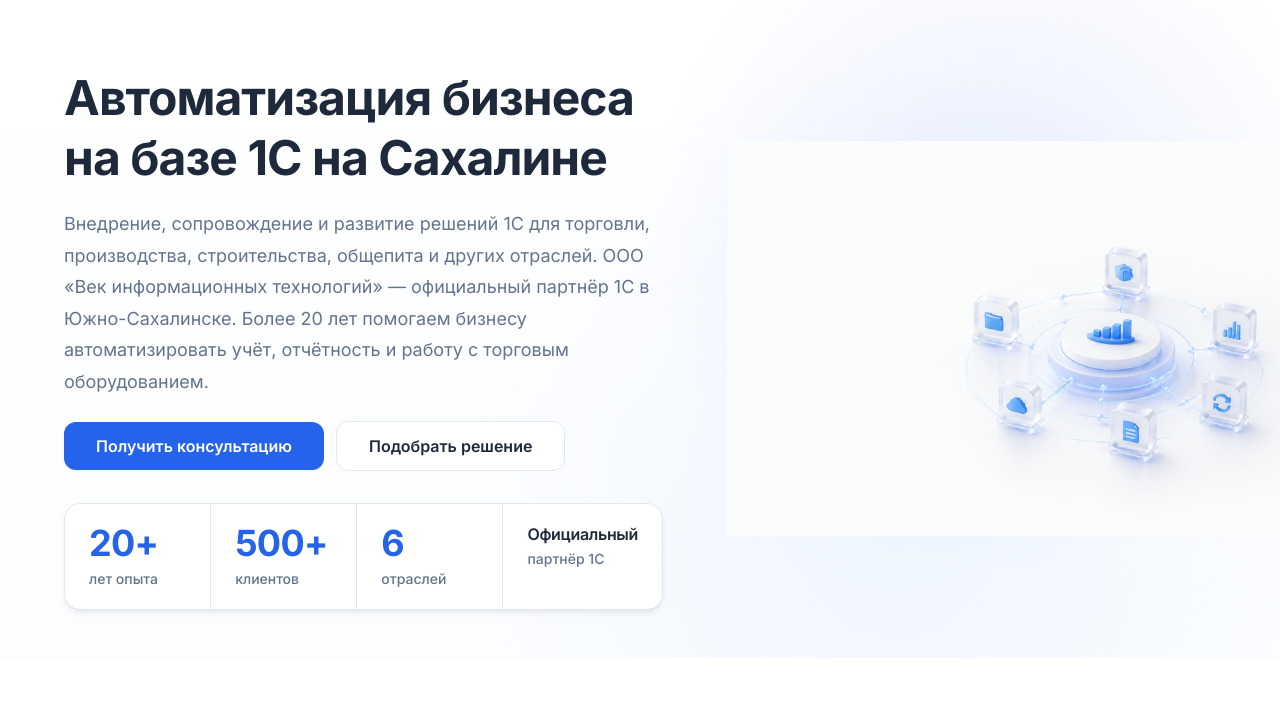
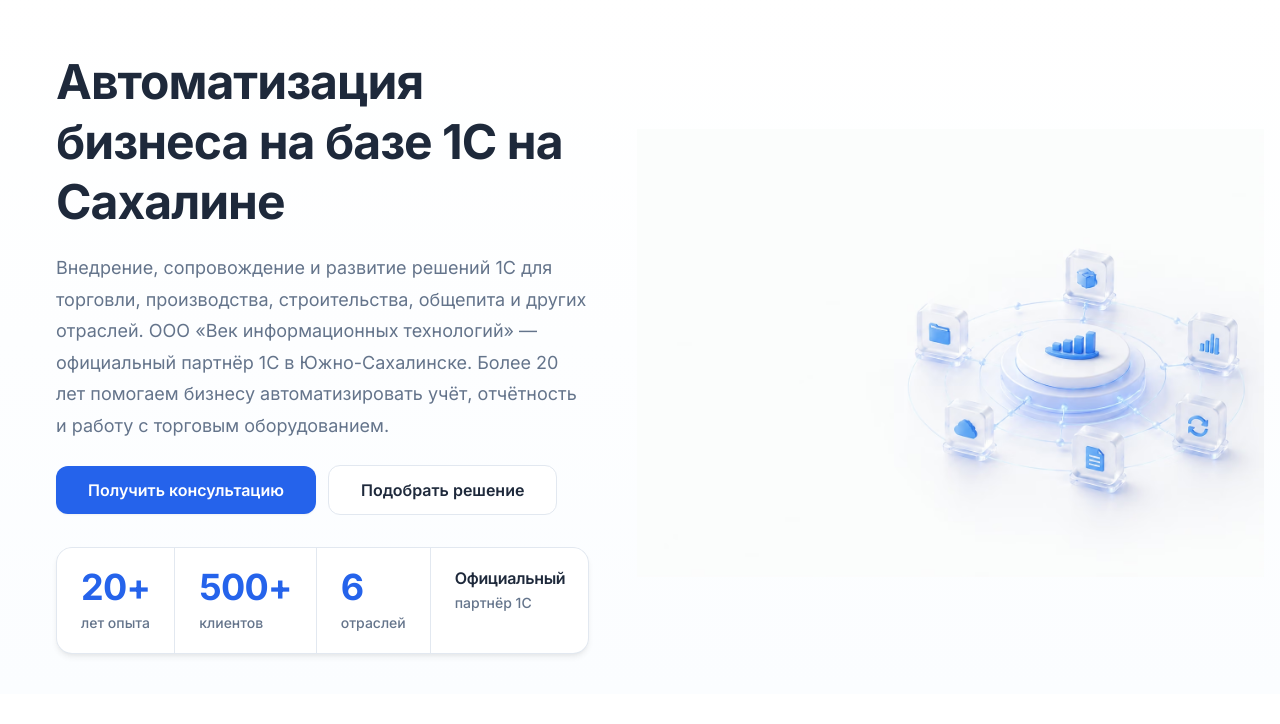
Before and after one commit to aleksandrazayac-ai/vit-website, a plain HTML site: page pages/index.html in a window 1280 px wide. Shown: the part 76-800 px from the top of the page. Drawn offline with Linux system fonts and the light colour scheme.

Commit message:
дизайн херо всех страниw исправление ошибок

```diff
--- a/css/main.css
+++ b/css/main.css
@@ -2,4 +2,4 @@
 @import 'base.css';
 @import 'components.css';
 @import 'layout.css';
-@import 'pages.css?v=20260728b';
+@import 'pages.css?v=20260729c';
--- a/css/pages.css
+++ b/css/pages.css
@@ -1,23 +1,33 @@
-/* Hero */
+/* Hero (главная) */
 .hero {
+  position: relative;
   padding-block: var(--space-12) var(--space-10);
   overflow: hidden;
-  background:
-    radial-gradient(circle at 78% 35%, rgba(37, 99, 235, 0.1), transparent 32%),
-    radial-gradient(circle at 70% 75%, rgba(59, 130, 246, 0.07), transparent 42%),
-    linear-gradient(180deg, #ffffff, #fbfdff);
-}
-
-.hero__inner {
-  display: flex;
-  flex-direction: column;
-  gap: var(--space-10);
-  align-items: center;
-  text-align: center;
+  background: linear-gradient(180deg, #ffffff 0%, #fbfdff 100%);
+}
+
+.hero__container {
+  display: grid;
+  grid-template-columns: minmax(0, 1fr);
+  gap: var(--space-8);
+  align-items: stretch;
+  width: 100%;
+  max-width: var(--container-max);
+  margin-inline: auto;
+  padding-inline: var(--space-4);
 }
 
 .hero__content {
   max-width: 640px;
+  text-align: center;
+  margin-inline: auto;
+}
+
+@media (min-width: 768px) {
+  .hero__content {
+    text-align: left;
+    margin-inline: 0;
+  }
 }
 
 .hero__title {
@@ -49,9 +59,22 @@
 }
 
 .hero__visual {
+  position: relative;
+  min-height: 0;
+  background: transparent;
+  overflow: hidden;
+}
+
+.hero__visual picture {
+  display: block;
   width: 100%;
-  display: flex;
-  justify-content: center;
+  height: 100%;
+}
+
+.hero__visual img {
+  display: block;
+  width: 100%;
+  height: auto;
 }
 
 .hero-illustration {
@@ -64,12 +87,6 @@
   width: 100%;
   height: auto;
   display: block;
-}
-
-.industries-section__illustration {
-  display: flex;
-  justify-content: center;
-  margin-bottom: var(--space-10);
 }
 
 /* Legacy hero mockup (other pages / fallback) */
@@ -295,19 +312,21 @@
 
 @media (min-width: 768px) {
   .hero {
-    padding-block: var(--space-20) var(--space-12);
-  }
-
-  .hero__inner {
-    flex-direction: row;
+    padding-block: var(--space-16) var(--space-10);
+  }
+
+  .hero__container {
+    grid-template-columns: minmax(0, 1fr) minmax(360px, 1.05fr);
+    gap: clamp(var(--space-6), 2.5vw, var(--space-10));
+    align-items: stretch;
     text-align: left;
-    gap: var(--space-12);
-    align-items: center;
   }
 
   .hero__content {
-    flex: 1;
     max-width: none;
+    align-self: center;
+    text-align: left;
+    margin-inline: 0;
   }
 
   .hero__title {
@@ -323,13 +342,23 @@
   }
 
   .hero__visual {
-    flex: 1;
-    max-width: none;
-    order: 2;
-  }
-
-  .hero__content {
-    order: 1;
+    --hero-bleed: max(var(--space-4), (100vw - var(--container-max)) / 2);
+    align-self: stretch;
+    min-height: 100%;
+    margin-right: calc(-1 * var(--hero-bleed));
+    width: calc(100% + var(--hero-bleed));
+  }
+
+  .hero__visual picture {
+    min-height: 100%;
+  }
+
+  .hero__visual img {
+    width: 100%;
+    height: 100%;
+    min-height: 420px;
+    object-fit: contain;
+    object-position: center right;
   }
 
   .hero-bento {
@@ -354,19 +383,13 @@
 }
 
 @media (min-width: 1200px) {
-  .hero__inner {
-    gap: var(--space-10);
-    align-items: center;
-  }
-
-  .hero__content {
-    flex: 0 0 52%;
-    max-width: 52%;
-  }
-
-  .hero__visual {
-    flex: 0 0 48%;
-    max-width: 48%;
+  .hero__container {
+    grid-template-columns: minmax(0, 1fr) minmax(520px, 1.1fr);
+  }
+
+  .hero__visual img {
+    min-height: 480px;
+    object-position: center right;
   }
 }
 
@@ -375,8 +398,8 @@
     font-size: var(--font-size-5xl);
   }
 
-  .hero__inner {
-    gap: var(--space-16);
+  .hero__container {
+    gap: var(--space-12);
   }
 
   .hero-bento__value {
@@ -393,19 +416,30 @@
     padding-block: var(--space-8) var(--space-6);
   }
 
-  .hero__inner {
-    flex-direction: column;
-    gap: var(--space-8);
+  .hero__container {
+    gap: var(--space-6);
   }
 
   .hero__content {
-    order: 1;
+    text-align: center;
+    max-width: none;
+    margin-inline: auto;
   }
 
   .hero__visual {
+    width: 100%;
+    max-width: none;
+    margin: 0;
     order: 2;
+  }
+
+  .hero__visual img {
     width: 100%;
-    max-width: min(100%, 620px);
+    height: auto;
+    min-height: 0;
+    max-height: min(52vw, 360px);
+    object-fit: contain;
+    object-position: center bottom;
   }
 
   .hero__title {
@@ -421,6 +455,7 @@
 
   .hero__actions {
     margin-bottom: var(--space-5);
+    justify-content: center;
   }
 
   .hero-bento {
@@ -445,8 +480,8 @@
 }
 
 @media (max-width: 479px) {
-  .hero__visual {
-    max-width: min(100%, 620px);
+  .hero__visual img {
+    max-height: min(56vw, 320px);
   }
 }
 
--- a/pages/index.html
+++ b/pages/index.html
@@ -7,7 +7,7 @@
   <title>Автоматизация бизнеса на базе 1С на Сахалине | ВИТ</title>
   <link rel="icon" type="image/svg+xml" href="../assets/icons/logo.svg">
   <link rel="preload" as="image" href="../assets/images/hero-home.avif" type="image/avif">
-  <link rel="stylesheet" href="../css/main.css">
+  <link rel="stylesheet" href="../css/main.css?v=20260729c">
 </head>
 <body data-root="../" data-pages="" data-nav="home">
 
@@ -17,8 +17,7 @@
 
     <!-- 1. Hero -->
     <section class="hero">
-      <div class="container">
-        <div class="hero__inner">
+      <div class="hero__container">
           <div class="hero__content reveal">
             <h1 class="hero__title">Автоматизация бизнеса на базе 1С на Сахалине</h1>
             <p class="hero__desc">Внедрение, сопровождение и развитие решений 1С для торговли, производства, строительства, общепита и других отраслей. ООО «Век информационных технологий» — официальный партнёр 1С в Южно-Сахалинске. Более 20 лет помогаем бизнесу автоматизировать учёт, отчётность и работу с торговым оборудованием.</p>
@@ -45,8 +44,8 @@
               </article>
             </div>
           </div>
-          <div class="hero__visual reveal">
-            <picture class="hero-illustration" aria-hidden="true" role="presentation">
+          <div class="hero__visual reveal" aria-hidden="true">
+            <picture>
               <source srcset="../assets/images/hero-home.avif" type="image/avif">
               <source srcset="../assets/images/hero-home.webp" type="image/webp">
               <img
@@ -59,7 +58,6 @@
                 decoding="async">
             </picture>
           </div>
-        </div>
       </div>
     </section>
 
@@ -142,19 +140,6 @@
           <span class="section__label">Отрасли</span>
           <h2 class="section__title">Выберите вашу отрасль</h2>
           <p class="section__desc">Типичные задачи, подходящие продукты 1С и услуги ВИТ — в одном месте. Начните с отрасли, а не с названия конфигурации.</p>
-        </div>
-        <div class="industries-section__illustration reveal">
-          <picture class="hero-illustration" aria-hidden="true" role="presentation">
-            <source srcset="../assets/images/hero-industries.avif" type="image/avif">
-            <source srcset="../assets/images/hero-industries.webp" type="image/webp">
-            <img
-              src="../assets/images/hero-industries.png"
-              alt=""
-              width="1477"
-              height="1065"
-              loading="lazy"
-              decoding="async">
-          </picture>
         </div>
 
         <div class="industry-grid reveal">
```
